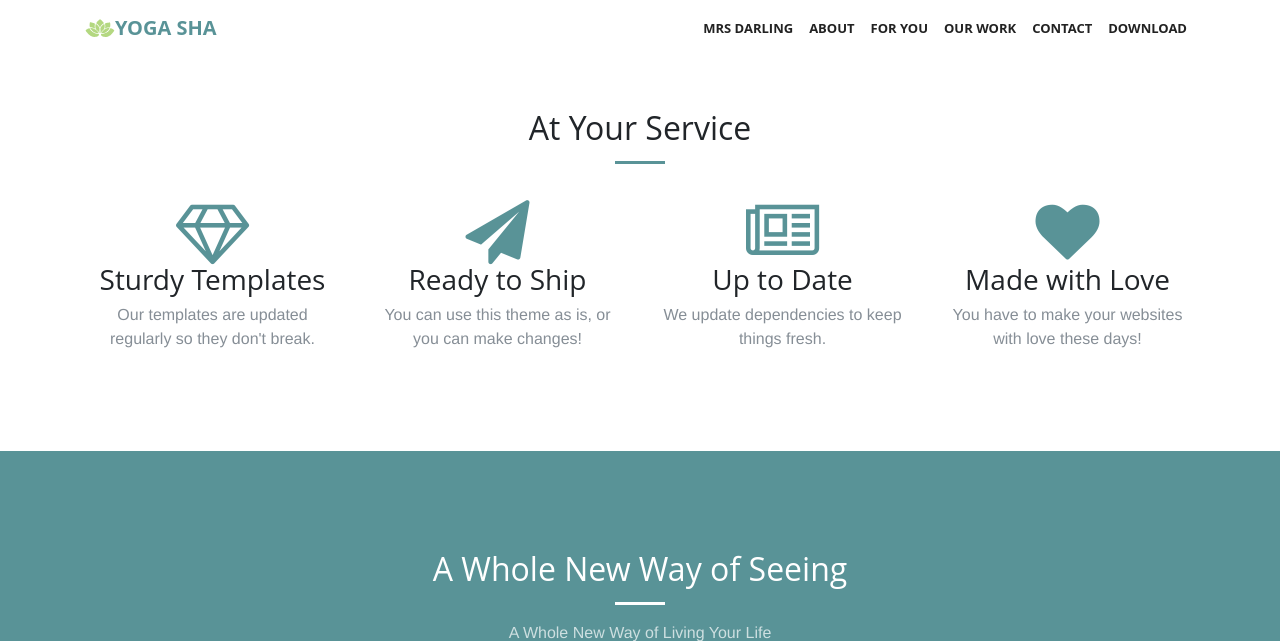
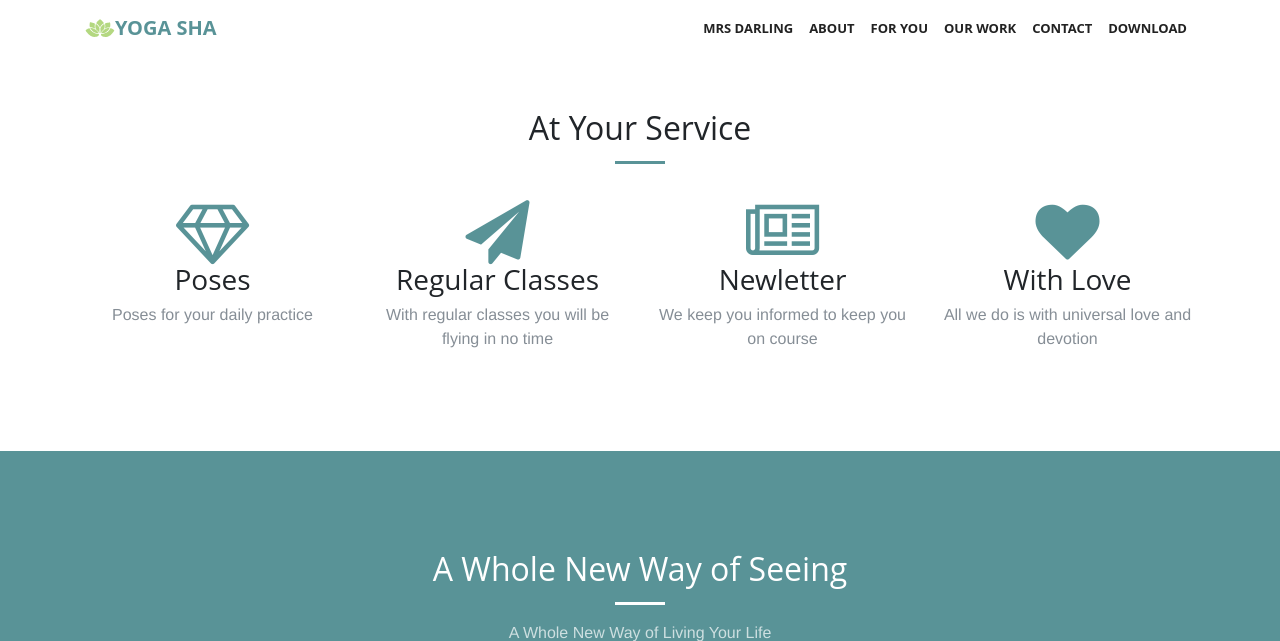
Before and after one commit to primertest-org/www, a Jekyll site: the page built from index.html, in a window 1280 px wide and 900 px high, scrolled down 1302 px, cut to the strip 0-641 px from the top of the window. Built offline with Jekyll 4.4.1, drawn with Linux system fonts in a browser that asks for light colours; some web fonts are replaced.

Commit message:
Updated '_includes/services.html' via CloudCannon

```diff
--- a/_includes/services.html
+++ b/_includes/services.html
@@ -12,29 +12,29 @@
         <div class="col-lg-3 col-md-6 text-center">
           <div class="service-box">
             <i class="fa fa-4x fa-diamond text-primary sr-icons"></i>
-            <h3 class="editable">Sturdy Templates</h3>
-            <p class="text-muted editable">Our templates are updated regularly so they don't break.</p>
+            <h3 class="editable">Poses</h3>
+            <p class="text-muted editable">Poses for your daily practice</p>
           </div>
         </div>
         <div class="col-lg-3 col-md-6 text-center">
           <div class="service-box">
             <i class="fa fa-4x fa-paper-plane text-primary sr-icons"></i>
-            <h3 class="editable">Ready to Ship</h3>
-            <p class="text-muted editable">You can use this theme as is, or you can make changes!</p>
+            <h3 class="editable">Regular Classes</h3>
+            <p class="text-muted editable">With regular classes you will be flying in no time</p>
           </div>
         </div>
         <div class="col-lg-3 col-md-6 text-center">
           <div class="service-box">
             <i class="fa fa-4x fa-newspaper-o text-primary sr-icons"></i>
-            <h3 class="editable">Up to Date</h3>
-            <p class="text-muted editable">We update dependencies to keep things fresh.</p>
+            <h3 class="editable">Newletter</h3>
+            <p class="text-muted editable">We keep you informed to keep you on course</p>
           </div>
         </div>
         <div class="col-lg-3 col-md-6 text-center">
           <div class="service-box">
             <i class="fa fa-4x fa-heart text-primary sr-icons"></i>
-            <h3 class="editable">Made with Love</h3>
-            <p class="text-muted editable">You have to make your websites with love these days!</p>
+            <h3 class="editable">With Love</h3>
+            <p class="text-muted editable">All we do is with universal love and devotion</p>
           </div>
         </div>
       </div>
```
